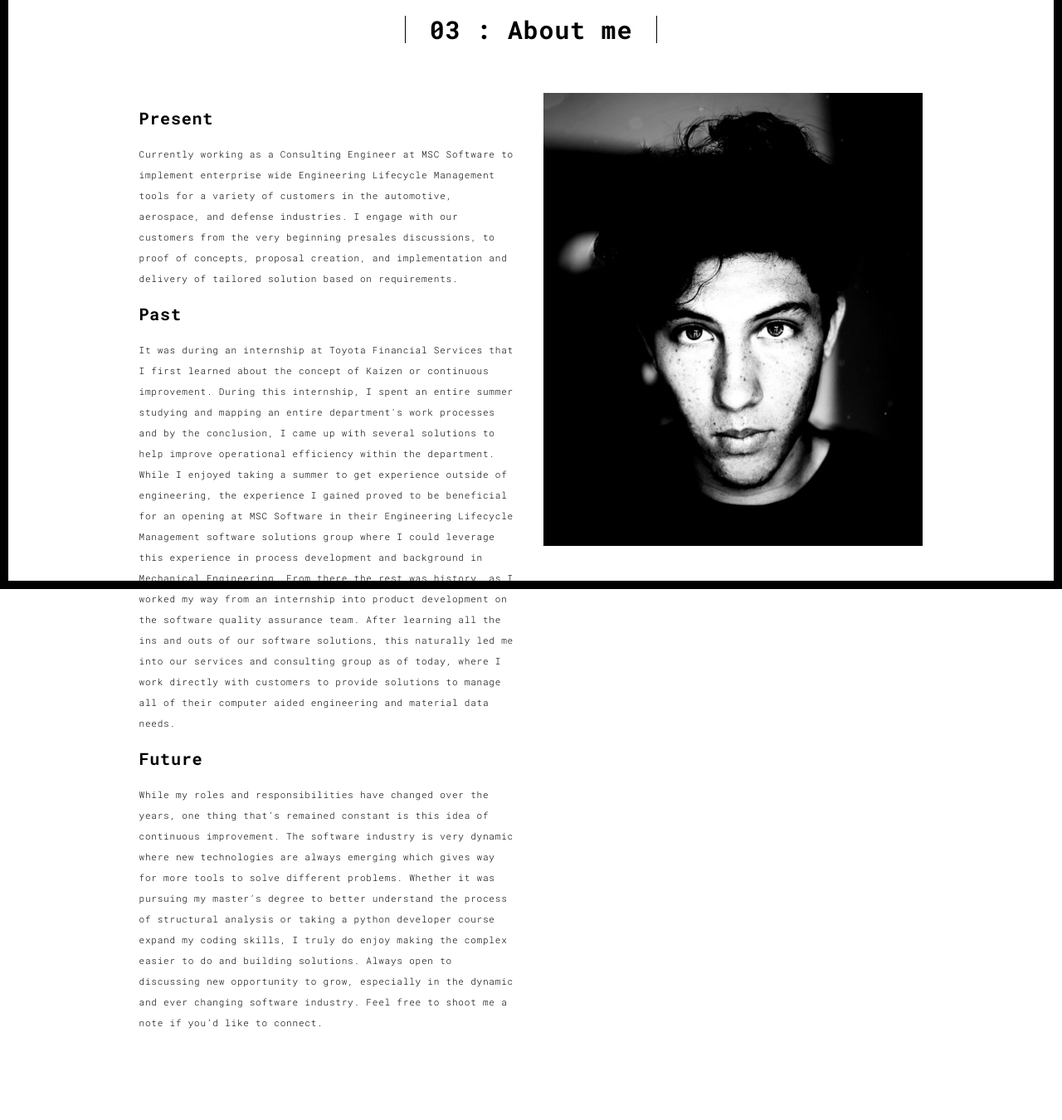
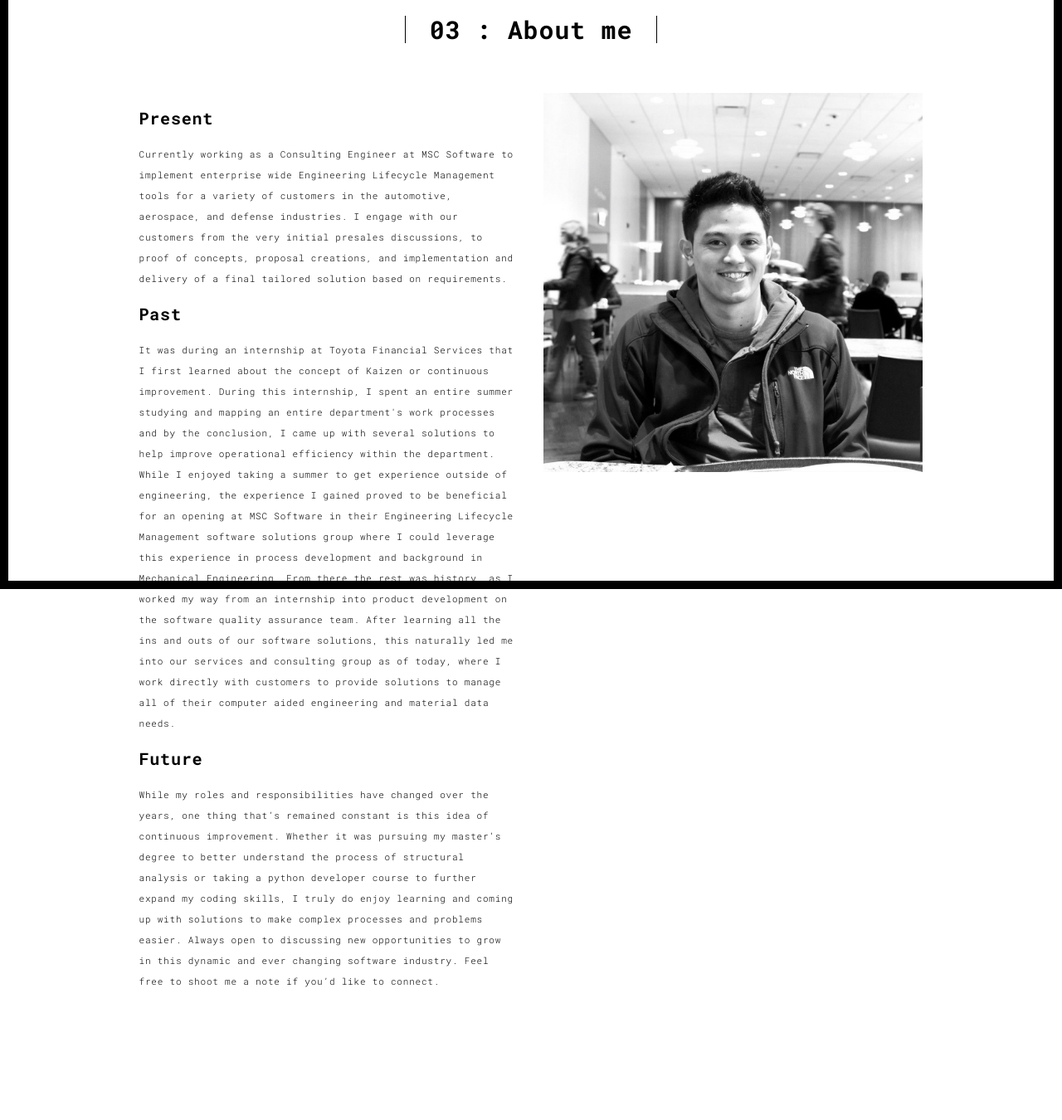
Before and after one commit to franzwah/portfolio, a Flask app: page /about.html in a window 1280 px wide. Shown: the part 90-1440 px from the top of the page at 83% size. After the commit the page ends 1280 px from the top, so only its background shows below. Run offline with Flask 2, Linux system fonts and the light colour scheme; some libraries are stand-ins or nearby versions.

Commit message:
updated profile pic and about me

```diff
--- a/templates/about.html
+++ b/templates/about.html
@@ -63,13 +63,11 @@
               <div class="row">
                 <div class="col-xs-12 col-md-6">
                   <h3>Present</h3>
-                  <p>Currently working as a Consulting Engineer at MSC Software to implement enterprise wide Engineering Lifecycle Management tools for a variety of customers in the automotive, aerospace, and defense industries. I engage with our customers from the very beginning presales discussions, to proof of concepts, proposal creation, and implementation and delivery of tailored solution based on requirements. </p>
+                  <p>Currently working as a Consulting Engineer at MSC Software to implement enterprise wide Engineering Lifecycle Management tools for a variety of customers in the automotive, aerospace, and defense industries. I engage with our customers from the very initial presales discussions, to proof of concepts, proposal creations, and implementation and delivery of a final tailored solution based on requirements. </p>
                   <h3>Past</h3>
                   <p>It was during an internship at Toyota Financial Services that I first learned about the concept of Kaizen or continuous improvement. During this internship, I spent an entire summer studying and mapping an entire department's work processes and by the conclusion, I came up with several solutions to help improve operational efficiency within the department. While I enjoyed taking a summer to get experience outside of engineering, the experience I gained proved to be beneficial for an opening at MSC Software in their Engineering Lifecycle Management software solutions group where I could leverage this experience in process development and background in Mechanical Engineering. From there the rest was history, as I worked my way from an internship into product development on the software quality assurance team. After learning all the ins and outs of our software solutions, this naturally led me into our services and consulting group as of today, where I work directly with customers to provide solutions to manage all of their computer aided engineering and material data needs.
-
                   <h3>Future</h3>
-                  <p>While my roles and responsibilities have changed over the years, one thing that’s remained constant is this idea of continuous improvement. The software industry is very dynamic where new technologies are always emerging which gives way for more tools to solve different problems. Whether it was pursuing my master’s degree to better understand the process of structural analysis or taking a python developer course expand my coding skills, I truly do enjoy making the complex easier to do and building solutions. Always open to discussing new opportunity to grow, especially in the dynamic and ever changing software industry. Feel free to shoot me a note if you’d like to connect.
-
+                  <p>While my roles and responsibilities have changed over the years, one thing that’s remained constant is this idea of continuous improvement. Whether it was pursuing my master’s degree to better understand the process of structural analysis or taking a python developer course to further expand my coding skills, I truly do enjoy learning and coming up with solutions to make complex processes and problems easier. Always open to discussing new opportunities to grow in this dynamic and ever changing software industry. Feel free to shoot me a note if you’d like to connect.
                 </div>
                 <div class="col-xs-12 col-md-6">
                   <img src="./static/assets/images/profil.jpg" class="img-responsive" alt="">
```
Also changed, not shown: static/assets/images/profil.jpg.
